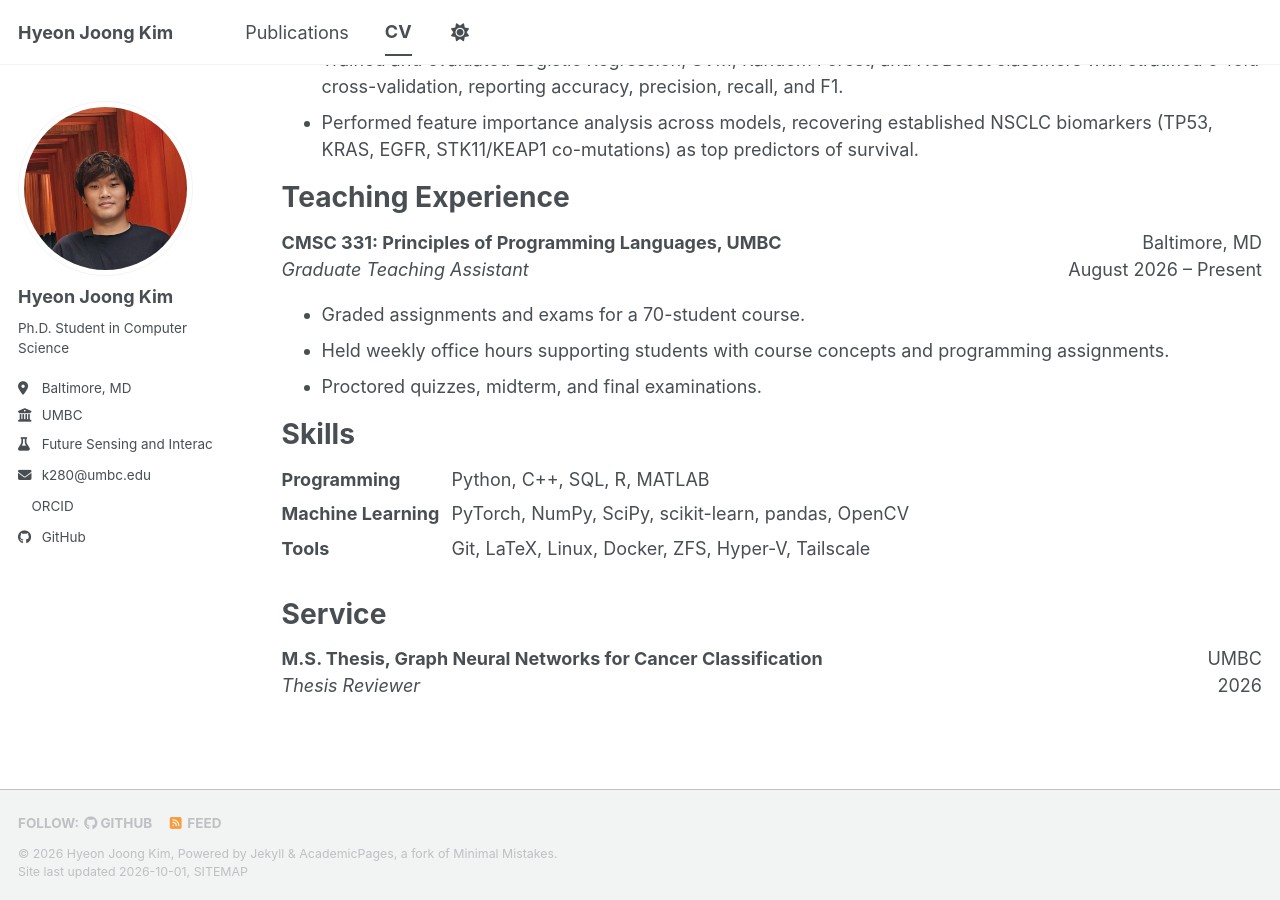
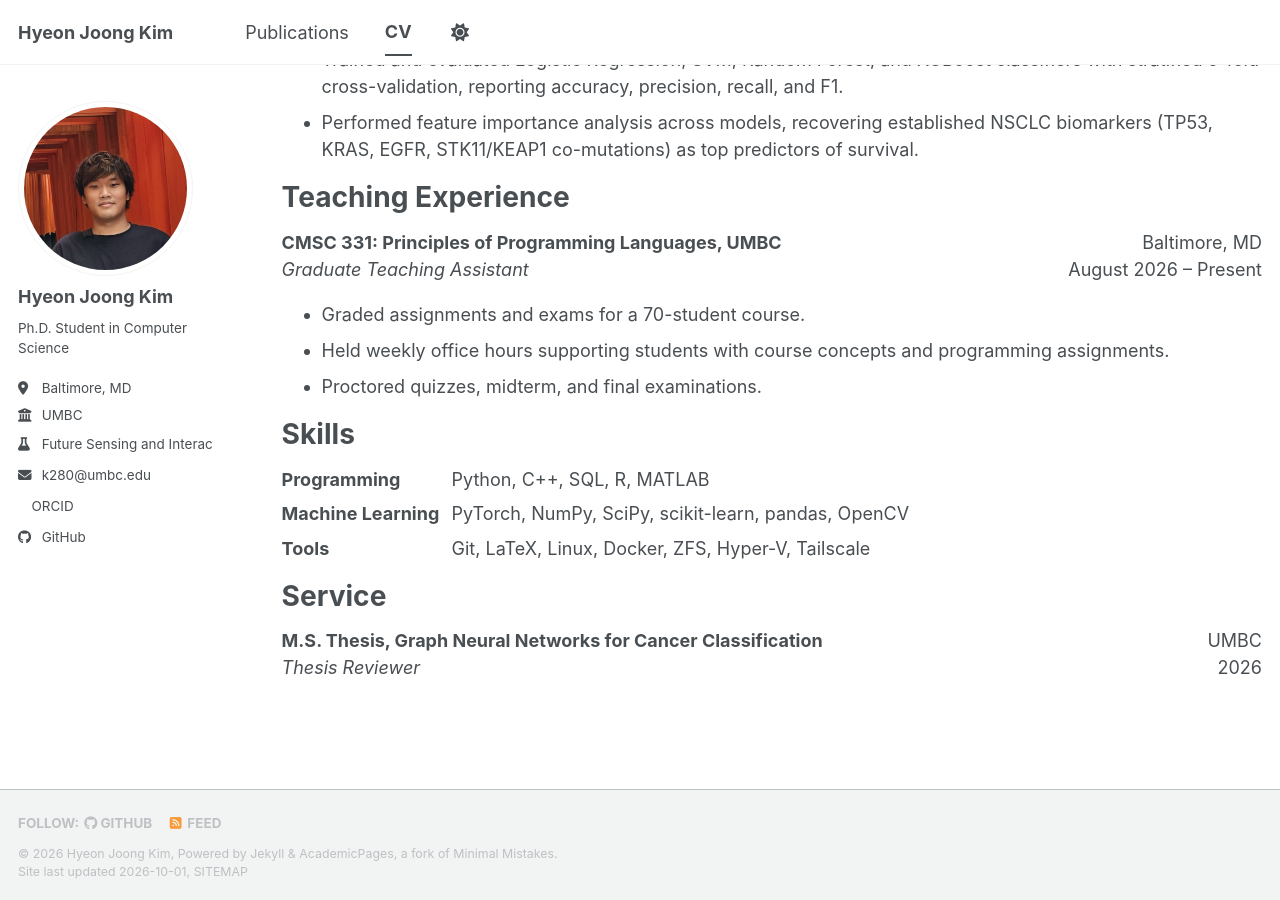
Before and after one commit to hyeonjoong-k/hyeonjoong-k.github.io, a Jekyll site: the page built from _pages/cv.md, in a window 1280 px wide and 900 px high, scrolled down 944 px. Built offline with Jekyll 4.4.1, drawn with Linux system fonts in a browser that asks for light colours; a style sheet for code colours, icons or effects is not loaded.

Commit message:
Update cv.md

```diff
--- a/_pages/cv.md
+++ b/_pages/cv.md
@@ -59,7 +59,7 @@ Teaching Experience
 
 Skills
 ======
-<div style="display: grid; grid-template-columns: 170px 1fr; row-gap: 0.4em; margin-bottom: 2em;">
+<div style="display: grid; grid-template-columns: 170px 1fr; row-gap: 0.4em; margin-bottom: 1em;">
   <strong>Programming</strong><span>Python, C++, SQL, R, MATLAB</span>
   <strong>Machine Learning</strong><span>PyTorch, NumPy, SciPy, scikit-learn, pandas, OpenCV</span>
   <strong>Tools</strong><span>Git, LaTeX, Linux, Docker, ZFS, Hyper-V, Tailscale</span>
```
